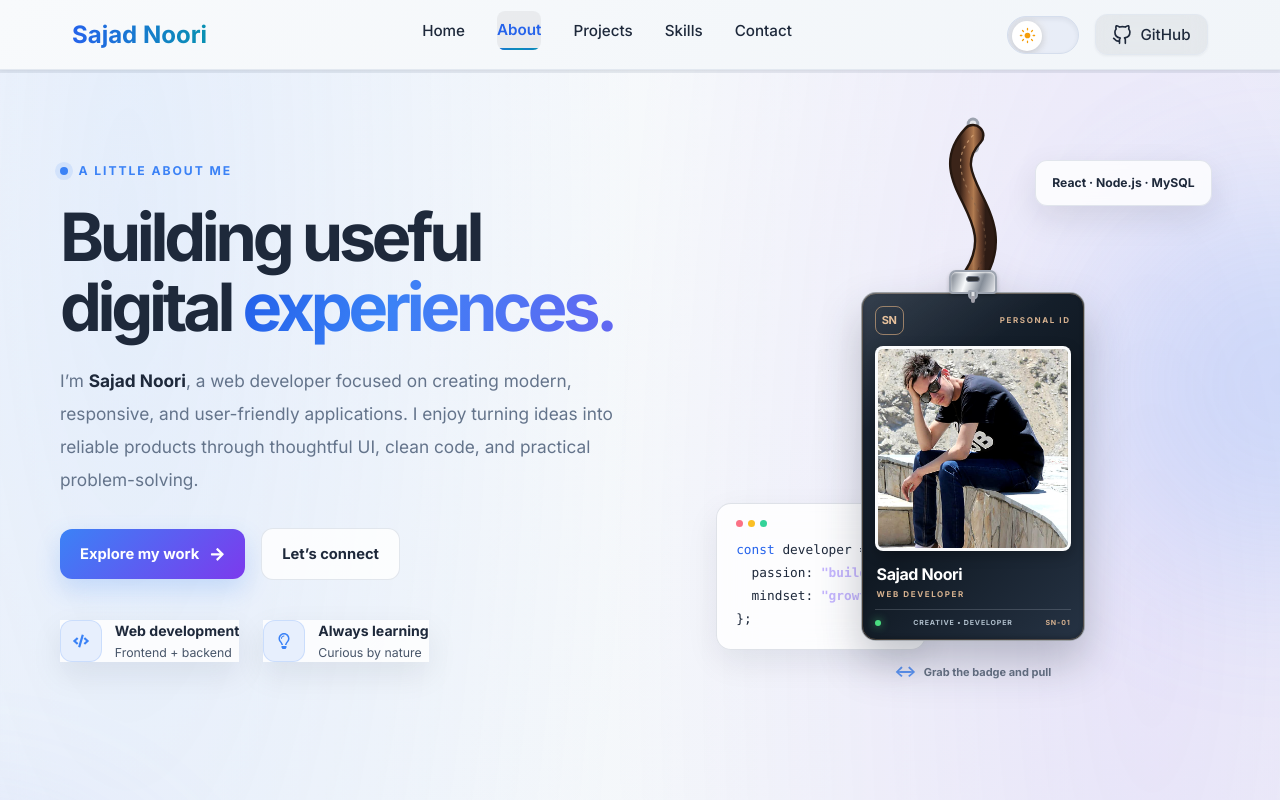
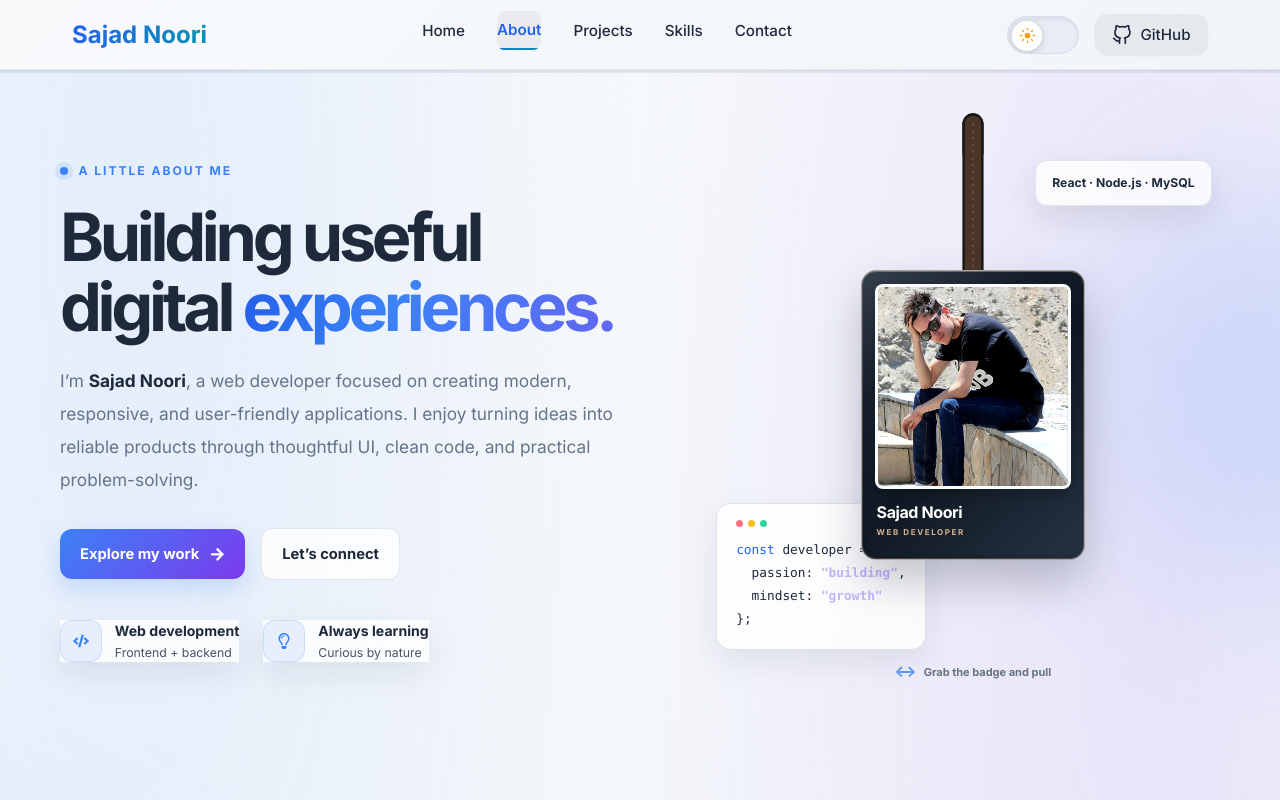
Before and after one commit to sajad-noori/my_portfolio, a React (Vite) app: page /about in a window 1280 px wide. Shown: the top 800 px of the page. Built offline with nearby package versions, Linux system fonts and the light colour scheme.

Commit message:
Make ID lanyard and badge more natural

```diff
--- a/src/pages/About.jsx
+++ b/src/pages/About.jsx
@@ -40,8 +40,7 @@ const InteractiveBadge = () => {
   const strapPath = useTransform(() => {
     const dx = x.get();
     const dy = y.get();
-    const pull = Math.max(-1, Math.min(1, dx / 135));
-    return `M 215 0 C ${170 + pull * 22} 48, ${260 + pull * 34} 82, ${215 + dx} ${148 + dy}`;
+    return `M 215 -12 C 215 38, ${215 + dx * 0.18} 91, ${215 + dx * 0.72} ${148 + dy}`;
   });
   const returnToRest = () => {
     animate(x, 0, { type: "spring", stiffness: 165, damping: 12, mass: 0.85 });
@@ -50,24 +49,12 @@ const InteractiveBadge = () => {
   return (
     <div className="lanyard-scene">
       <svg className="lanyard-svg" viewBox="0 0 430 560" aria-hidden="true">
-        <defs>
-          <linearGradient id="leather-strap" x1="0" y1="0" x2="1" y2="0">
-            <stop offset="0" stopColor="#3b2419" />
-            <stop offset="0.28" stopColor="#805236" />
-            <stop offset="0.52" stopColor="#b17b50" />
-            <stop offset="0.78" stopColor="#68412d" />
-            <stop offset="1" stopColor="#2e1c15" />
-          </linearGradient>
-          <linearGradient id="leather-edge" x1="0" y1="0" x2="0" y2="1">
-            <stop offset="0" stopColor="#d5a477" stopOpacity=".85" />
-            <stop offset="1" stopColor="#3b2419" stopOpacity=".7" />
-          </linearGradient>
-        </defs>
-        <path d="M 215 -12 L 215 12" stroke="#9ca3af" strokeWidth="13" strokeLinecap="round" />
-        <path d="M 215 -12 L 215 12" stroke="#e5e7eb" strokeWidth="7" strokeLinecap="round" />
-        <motion.path d={strapPath} fill="none" stroke="#25170f" strokeWidth="24" strokeLinecap="round" />
-        <motion.path d={strapPath} fill="none" stroke="url(#leather-strap)" strokeWidth="19" strokeLinecap="round" />
-        <motion.path d={strapPath} fill="none" stroke="url(#leather-edge)" strokeWidth="1.3" strokeLinecap="round" strokeDasharray="2 5" />
+        <path d="M 215 -12 L 215 18" stroke="#171717" strokeWidth="22" strokeLinecap="round" />
+        <path d="M 215 -12 L 215 18" stroke="#4b3528" strokeWidth="17" strokeLinecap="round" />
+        <path d="M 207 -8 L 207 17 M 223 -8 L 223 17" stroke="#9a765c" strokeWidth="1" strokeDasharray="2 4" opacity=".8" />
+        <motion.path d={strapPath} fill="none" stroke="#171717" strokeWidth="22" strokeLinecap="round" />
+        <motion.path d={strapPath} fill="none" stroke="#4b3528" strokeWidth="17" strokeLinecap="round" />
+        <motion.path d={strapPath} fill="none" stroke="#a1846b" strokeWidth="1" strokeDasharray="2 5" opacity=".8" />
       </svg>
       <motion.div
         className="badge-holder"
@@ -81,16 +68,12 @@ const InteractiveBadge = () => {
         role="group"
         aria-label="Draggable photo ID badge. Drag it in any direction and release to watch it swing back."
       >
-        <div className="badge-clip">
-          <span className="badge-clip-hole" />
-          <span className="badge-clip-metal" />
-          <span className="badge-clip-jaw" />
+        <div className="badge-attachment" aria-hidden="true">
+          <span className="badge-attachment-eyelet" />
+          <span className="badge-attachment-hook" />
         </div>
         <div className="badge-card">
-          <div className="badge-card-top">
-            <span className="badge-brand-mark">SN</span>
-            <span className="badge-brand-label">PERSONAL ID</span>
-          </div>
+          <div className="badge-card-insert">
             <div className="badge-photo-wrap">
               <img src="/sajad-profile.jpg" alt="Sajad Noori" className="badge-photo" draggable="false" fetchPriority="high" />
             </div>
@@ -98,10 +81,6 @@ const InteractiveBadge = () => {
               <strong>Sajad Noori</strong>
               <span>WEB DEVELOPER</span>
             </div>
-          <div className="badge-card-footer">
-            <span className="badge-active-dot" />
-            <span>CREATIVE • DEVELOPER</span>
-            <span className="badge-card-code">SN-01</span>
           </div>
         </div>
       </motion.div>
```
Lines whose indentation alone changed are shown as unchanged.
